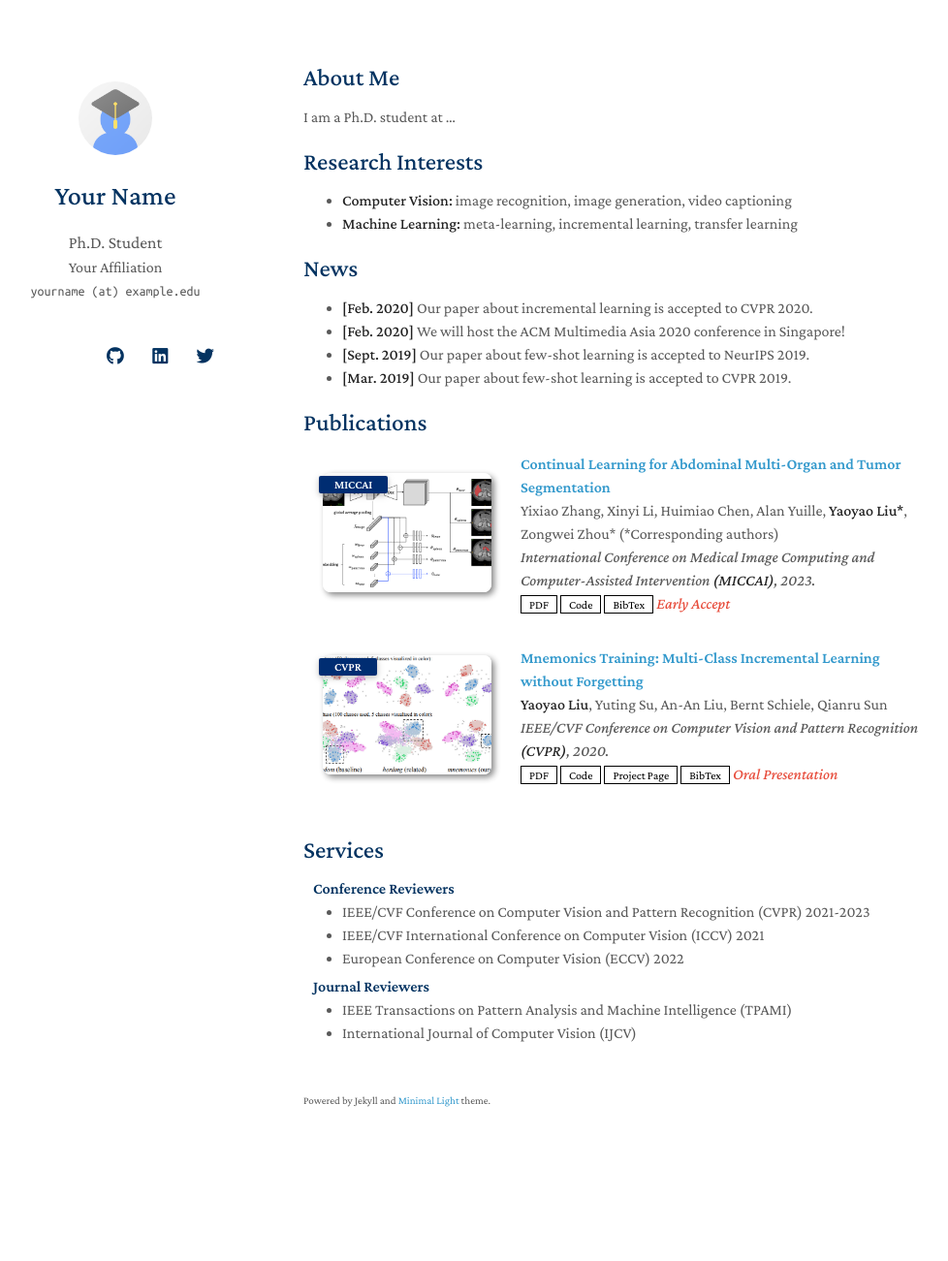
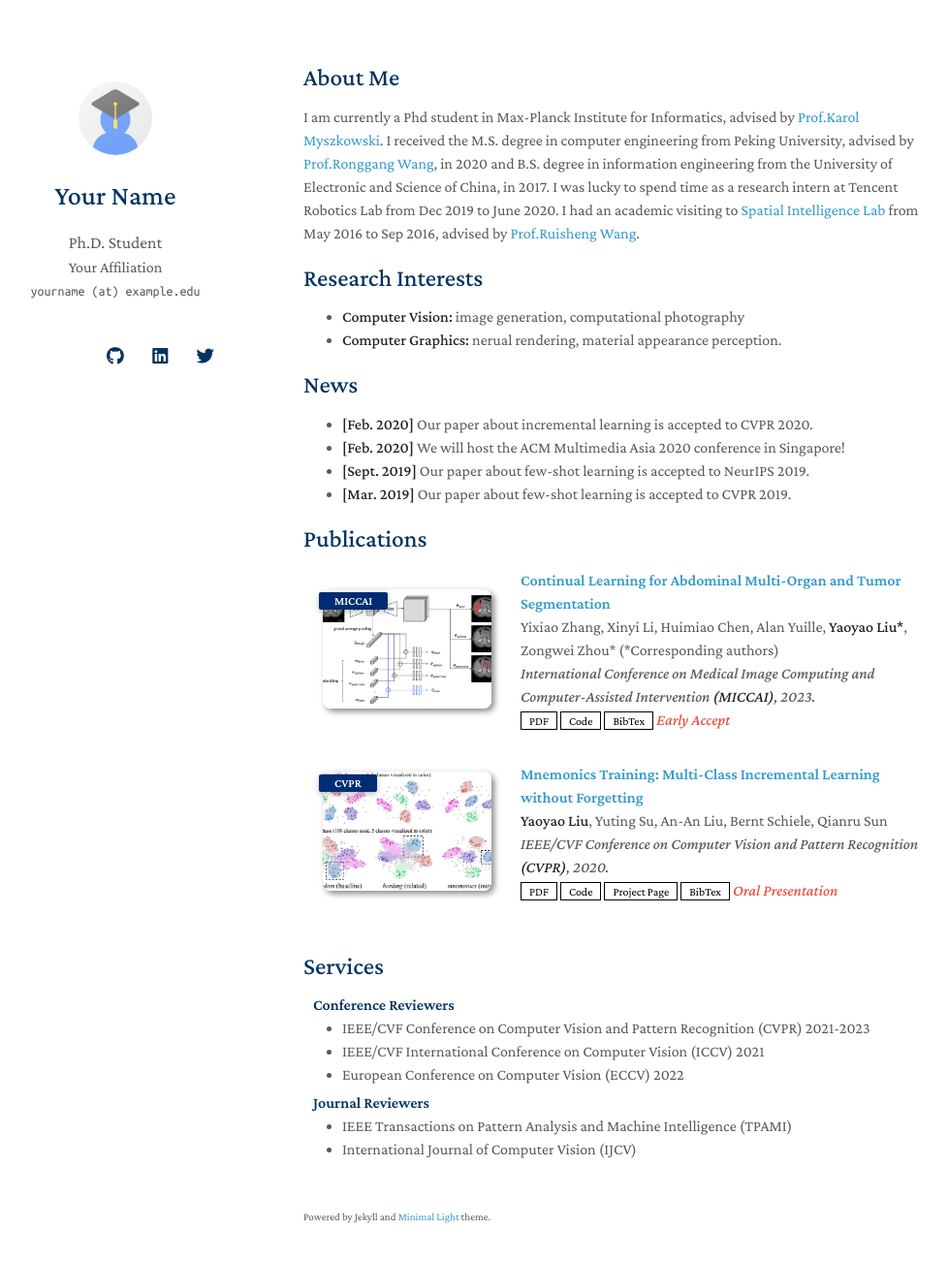
Before and after one commit to Hans1984/Hans1984.github.io, a Jekyll site: the page built from index.md, in a window 1280 px wide and 1336 px high. Shown: the top 1301 px of the window at 97% size, without its empty margins (157-1135 px from the left). Built offline with Jekyll 4.4.1, drawn with Linux system fonts in a browser that asks for light colours; nearby versions of some CDN libraries; a style sheet for code colours, icons or effects is not loaded; our own code applies the rules of GitHub Pages for plain Markdown files.

Commit message:
Update index.md

```diff
--- a/index.md
+++ b/index.md
@@ -4,12 +4,12 @@ layout: homepage
 
 ## About Me
 
-I am a Ph.D. student at ...
+I am currently a Phd student in Max-Planck Institute for Informatics, advised by [Prof.Karol Myszkowski](https://people.mpi-inf.mpg.de/~karol/). I received the M.S. degree in computer engineering from Peking University, advised by [Prof.Ronggang Wang](https://www.ece.pku.edu.cn/info/1012/1090.htm), in 2020 and B.S. degree in information engineering from the University of Electronic and Science of China, in 2017. I was lucky to spend time as a research intern at Tencent Robotics Lab from Dec 2019 to June 2020. I had an academic visiting to [Spatial Intelligence Lab](https://ucalgary.ca/labs/spatial-intelligence/home) from May 2016 to Sep 2016, advised by [Prof.Ruisheng Wang](https://profiles.ucalgary.ca/ruisheng-wang).
 
 ## Research Interests
 
-- **Computer Vision:** image recognition, image generation, video captioning
-- **Machine Learning:** meta-learning, incremental learning, transfer learning
+- **Computer Vision:** image generation, computational photography
+- **Computer Graphics:** nerual rendering, material appearance perception.
 
 ## News
 
```
